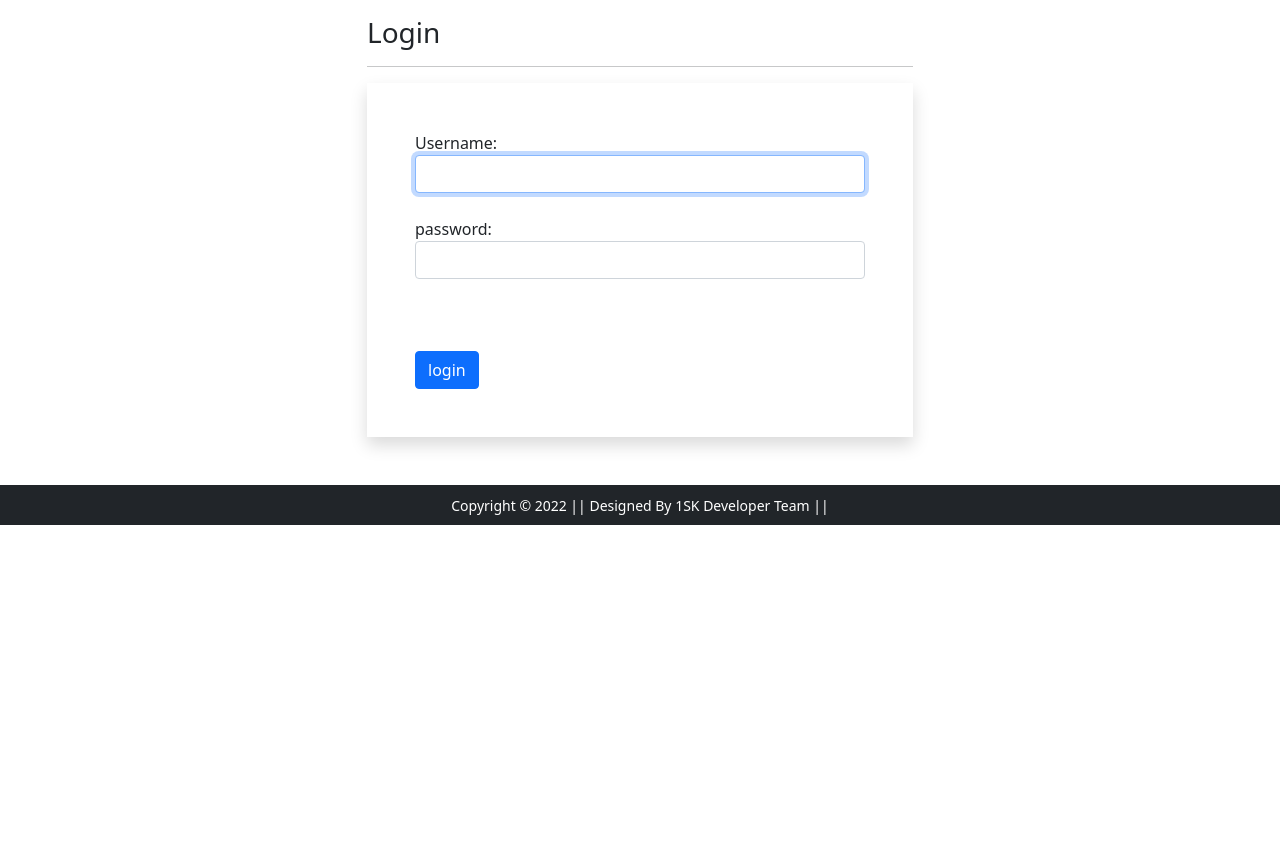
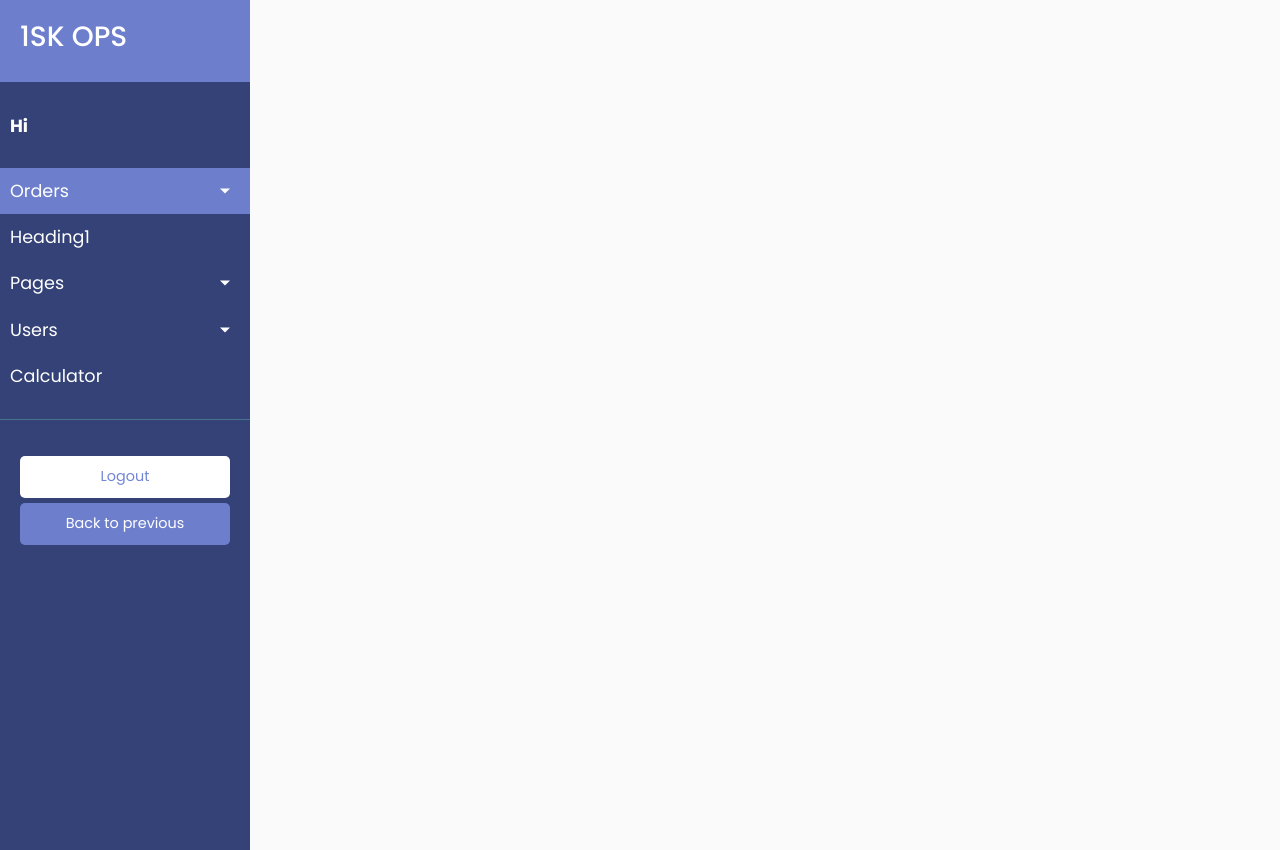
Before and after one commit to nvidda-hub/1SK_agents_ops, a Django app: page / in a window 1280 px wide. Before the commit the page ends 525 px from the top, so only its background shows below. Run offline with Django 4.2, Linux system fonts and the light colour scheme; some libraries are stand-ins or nearby versions.

Commit message:
most of the frontend done

```diff
--- a/agents_webapp/static/agents_webapp/css/style.css
+++ b/agents_webapp/static/agents_webapp/css/style.css
@@ -0,0 +1,166 @@
+@import "https://fonts.googleapis.com/css?family=Poppins:300,400,500,600,700";
+body {
+    font-family: 'Poppins', sans-serif;
+    background: #fafafa;
+}
+
+p {
+    font-family: 'Poppins', sans-serif;
+    font-size: 1.1em;
+    font-weight: 300;
+    line-height: 1.7em;
+    color: #999;
+}
+
+a,
+a:hover,
+a:focus {
+    color: inherit;
+    text-decoration: none;
+    transition: all 0.3s;
+}
+
+.navbar {
+    padding: 15px 10px;
+    background: #fff;
+    border: none;
+    border-radius: 0;
+    margin-bottom: 40px;
+    box-shadow: 1px 1px 3px rgba(0, 0, 0, 0.1);
+}
+
+.navbar-btn {
+    box-shadow: none;
+    outline: none !important;
+    border: none;
+}
+
+.line {
+    width: 100%;
+    height: 1px;
+    border-bottom: 1px dashed #ddd;
+    margin: 40px 0;
+}
+
+/* ---------------------------------------------------
+    SIDEBAR STYLE
+----------------------------------------------------- */
+
+.wrapper {
+    display: flex;
+    width: 100%;
+    align-items: stretch;
+}
+
+#sidebar {
+    min-width: 250px;
+    max-width: 250px;
+    background: #344277;
+    color: #fff;
+    transition: all 0.3s;
+}
+
+#sidebar.active {
+    margin-left: -250px;
+}
+
+#sidebar .sidebar-header {
+    padding: 20px;
+    background: #6d7fcc;
+}
+
+#sidebar ul.components {
+    padding: 20px 0;
+    border-bottom: 1px solid #47748b;
+}
+
+#sidebar ul p {
+    color: #fff;
+    padding: 10px;
+}
+
+#sidebar ul li a {
+    padding: 10px;
+    font-size: 1.1em;
+    display: block;
+}
+
+#sidebar ul li a:hover {
+    color: #7386D5;
+    background: #fff;
+}
+
+#sidebar ul li.active>a,
+a[aria-expanded="true"] {
+    color: #fff;
+    background: #6d7fcc;
+}
+
+a[data-toggle="collapse"] {
+    position: relative;
+}
+
+.dropdown-toggle::after {
+    display: block;
+    position: absolute;
+    top: 50%;
+    right: 20px;
+    transform: translateY(-50%);
+}
+
+ul ul a {
+    font-size: 0.9em !important;
+    padding-left: 30px !important;
+    background: #6d7fcc;
+}
+
+ul.CTAs {
+    padding: 20px;
+}
+
+ul.CTAs a {
+    text-align: center;
+    font-size: 0.9em !important;
+    display: block;
+    border-radius: 5px;
+    margin-bottom: 5px;
+}
+
+a.download {
+    background: #fff;
+    color: #7386D5;
+}
+
+a.article,
+a.article:hover {
+    background: #6d7fcc !important;
+    color: #fff !important;
+}
+
+/* ---------------------------------------------------
+    CONTENT STYLE
+----------------------------------------------------- */
+
+#content {
+    width: 100%;
+    padding: 20px;
+    min-height: 100vh;
+    transition: all 0.3s;
+    margin-top: 50px;
+}
+
+/* ---------------------------------------------------
+    MEDIAQUERIES
+----------------------------------------------------- */
+
+@media (max-width: 768px) {
+    #sidebar {
+        margin-left: -250px;
+    }
+    #sidebar.active {
+        margin-left: 0;
+    }
+    #sidebarCollapse span {
+        display: none;
+    }
+}
--- a/agents_webapp/templates/agents_webapp/base.html
+++ b/agents_webapp/templates/agents_webapp/base.html
@@ -1,42 +1,113 @@
-<!doctype html>
+
+<!DOCTYPE html>
+<html>
 {% load static %}
-<html lang="en">
-  <head>
-    <!-- Required meta tags -->
+<head>
     <meta charset="utf-8">
-    <meta name="viewport" content="width=device-width, initial-scale=1">
+    <meta name="viewport" content="width=device-width, initial-scale=1.0">
+    <meta http-equiv="X-UA-Compatible" content="IE=edge">
 
-    <!-- Bootstrap CSS -->
-    <link href="https://cdn.jsdelivr.net/npm/bootstrap@5.0.0-beta1/dist/css/bootstrap.min.css" rel="stylesheet" integrity="sha384-giJF6kkoqNQ00vy+HMDP7azOuL0xtbfIcaT9wjKHr8RbDVddVHyTfAAsrekwKmP1" crossorigin="anonymous">
+    <title>1SK | {% block title %}{% endblock title %}</title>
 
-    <!--Owl Carousel CSS-->
-    <link rel="stylesheet" href="{% static 'app/css/owl.carousel.min.css' %}">
+    <!-- Bootstrap CSS CDN -->
+    <link rel="stylesheet" href="https://stackpath.bootstrapcdn.com/bootstrap/4.1.0/css/bootstrap.min.css" integrity="sha384-9gVQ4dYFwwWSjIDZnLEWnxCjeSWFphJiwGPXr1jddIhOegiu1FwO5qRGvFXOdJZ4" crossorigin="anonymous">
+    <!-- Our Custom CSS -->
+    <link rel="stylesheet" href="{% static 'agents_webapp/css/style.css' %}">
 
-    <!--FontAwesome CSS-->
-    <link rel="stylesheet" href="{% static 'app/css/all.min.css' %}">
+    <!-- Font Awesome JS -->
+    <script defer src="https://use.fontawesome.com/releases/v5.0.13/js/solid.js" integrity="sha384-tzzSw1/Vo+0N5UhStP3bvwWPq+uvzCMfrN1fEFe+xBmv1C/AtVX5K0uZtmcHitFZ" crossorigin="anonymous"></script>
+    <script defer src="https://use.fontawesome.com/releases/v5.0.13/js/fontawesome.js" integrity="sha384-6OIrr52G08NpOFSZdxxz1xdNSndlD4vdcf/q2myIUVO0VsqaGHJsB0RaBE01VTOY" crossorigin="anonymous"></script>
+</head>
 
-    <!--Custom CSS-->
-    <link rel="stylesheet" href="{% static 'app/css/style.css' %}">
+<body>
+    <div class="wrapper">
+        <!-- Sidebar  -->
+        <nav id="sidebar">
+            <div class="sidebar-header">
+                <h3>1SK OPS</h3>
+            </div>
+
+            <ul class="list-unstyled components">
+                <p style="font-weight: bold;">Hi {{request.user.username}}</p>
+                <li class="active">
+                    <a href="#homeSubmenu" data-toggle="collapse" aria-expanded="false" class="dropdown-toggle">Orders</a>
+                    <ul class="collapse list-unstyled" id="homeSubmenu">
+                        <li>
+                            <a href="#">Place a Order</a>
+                        </li>
+                        <li>
+                            <a href="#">Orders</a>
+                        </li>
+
+                    </ul>
+                </li>
+                <li>
+                    <a href="#">Heading1</a>
+                </li>
+                <li>
+                    <a href="#pageSubmenu" data-toggle="collapse" aria-expanded="false" class="dropdown-toggle">Pages</a>
+                    <ul class="collapse list-unstyled" id="pageSubmenu">
+                        <li>
+                            <a href="#">Page 1</a>
+                        </li>
+                        <li>
+                            <a href="#">Page 2</a>
+                        </li>
+                        <li>
+                            <a href="#">Page 3</a>
+                        </li>
+                    </ul>
+                </li>
+                <li>
+                  <a href="#usersSubmenu" data-toggle="collapse" aria-expanded="false" class="dropdown-toggle">Users</a>
+                  <ul class="collapse list-unstyled" id="usersSubmenu">
+                      <li>
+                          <a href="#">List of all users</a>
+                      </li>
+                      <li>
+                          <a href="#">Add a new user</a>
+                      </li>
+
+                  </ul>
+              </li>
+                <li>
+                    <a href="#">Calculator</a>
+                </li>
+            </ul>
+
+            <ul class="list-unstyled CTAs">
+                <li>
+                    <a href="#" class="download">Logout</a>
+                </li>
+                <li>
+                    <a href="#" class="article">Back to previous</a>
+                </li>
+            </ul>
+        </nav>
+
+        <!-- Page Content  -->
+        <div id="content">
+
+          {% block page-content %} {% endblock page-content %}
 
 
-    <title>1SK | {% block title %} {% endblock title %} </title>
-  </head>
-  <body>
+        </div>
+    </div>
 
-    {% block main-content %} {% endblock main-content %}
+    <!-- jQuery CDN - Slim version (=without AJAX) -->
+    <script src="https://code.jquery.com/jquery-3.3.1.slim.min.js" integrity="sha384-q8i/X+965DzO0rT7abK41JStQIAqVgRVzpbzo5smXKp4YfRvH+8abtTE1Pi6jizo" crossorigin="anonymous"></script>
+    <!-- Popper.JS -->
+    <script src="https://cdnjs.cloudflare.com/ajax/libs/popper.js/1.14.0/umd/popper.min.js" integrity="sha384-cs/chFZiN24E4KMATLdqdvsezGxaGsi4hLGOzlXwp5UZB1LY//20VyM2taTB4QvJ" crossorigin="anonymous"></script>
+    <!-- Bootstrap JS -->
+    <script src="https://stackpath.bootstrapcdn.com/bootstrap/4.1.0/js/bootstrap.min.js" integrity="sha384-uefMccjFJAIv6A+rW+L4AHf99KvxDjWSu1z9VI8SKNVmz4sk7buKt/6v9KI65qnm" crossorigin="anonymous"></script>
 
-    <!-- Start Footer -->
-    <footer class="container-fluid bg-dark text-center p-2 mt-5">
-        <small class="text-white">Copyright &copy; 2022 || Designed By 1SK Developer Team || </small>
-    </footer> <!-- End Footer -->
+    <script type="text/javascript">
+        $(document).ready(function () {
+            $('#sidebarCollapse').on('click', function () {
+                $('#sidebar').toggleClass('active');
+            });
+        });
+    </script>
+</body>
 
-    <!-- Jquery -->
-    <script src="https://code.jquery.com/jquery-3.5.1.min.js" integrity="sha256-9/aliU8dGd2tb6OSsuzixeV4y/faTqgFtohetphbbj0=" crossorigin="anonymous"></script>
-    <!-- Bootstrap Bundle with Popper -->
-    <script src="https://cdn.jsdelivr.net/npm/bootstrap@5.0.0-beta1/dist/js/bootstrap.bundle.min.js" integrity="sha384-ygbV9kiqUc6oa4msXn9868pTtWMgiQaeYH7/t7LECLbyPA2x65Kgf80OJFdroafW" crossorigin="anonymous"></script>
-
-    <script src="{% static 'app/js/owl.carousel.min.js' %}"></script>
-    <script src="{% static 'app/js/all.min.js' %}"></script>
-    <script src="{% static 'app/js/myscript.js' %}"></script>
-  </body>
 </html>
--- a/agents_webapp/urls.py
+++ b/agents_webapp/urls.py
@@ -7,5 +7,5 @@
 
 urlpatterns = [
     path('', auth_views.LoginView.as_view(template_name='agents_webapp/login.html', authentication_form=LoginForm), name='login'),
-    path('home/', views.home, name="home"),
+    path('dashboard/', views.dashboard, name="dashboard"),
 ]
--- a/main_project/settings.py
+++ b/main_project/settings.py
@@ -120,7 +120,7 @@
 STATIC_URL = '/static/'
 MEDIA_URL = '/media/'
 MEDIA_ROOT = BASE_DIR / 'media'
-LOGIN_REDIRECT_URL = '/home/'    # after login user will be redirected to .../profile/
+LOGIN_REDIRECT_URL = '/dashboard/'    # after login user will be redirected to .../profile/
 EMAIL_BACKEND = 'django.core.mail.backends.console.EmailBackend'  # just to check email link in console
 
 
```
Also changed, not shown: agents_webapp/templates/agents_webapp/dashboard.html (added, +28 -0 lines), agents_webapp/templates/agents_webapp/home.html (deleted, +0 -8 lines), agents_webapp/views.py (+3 -5 lines).
